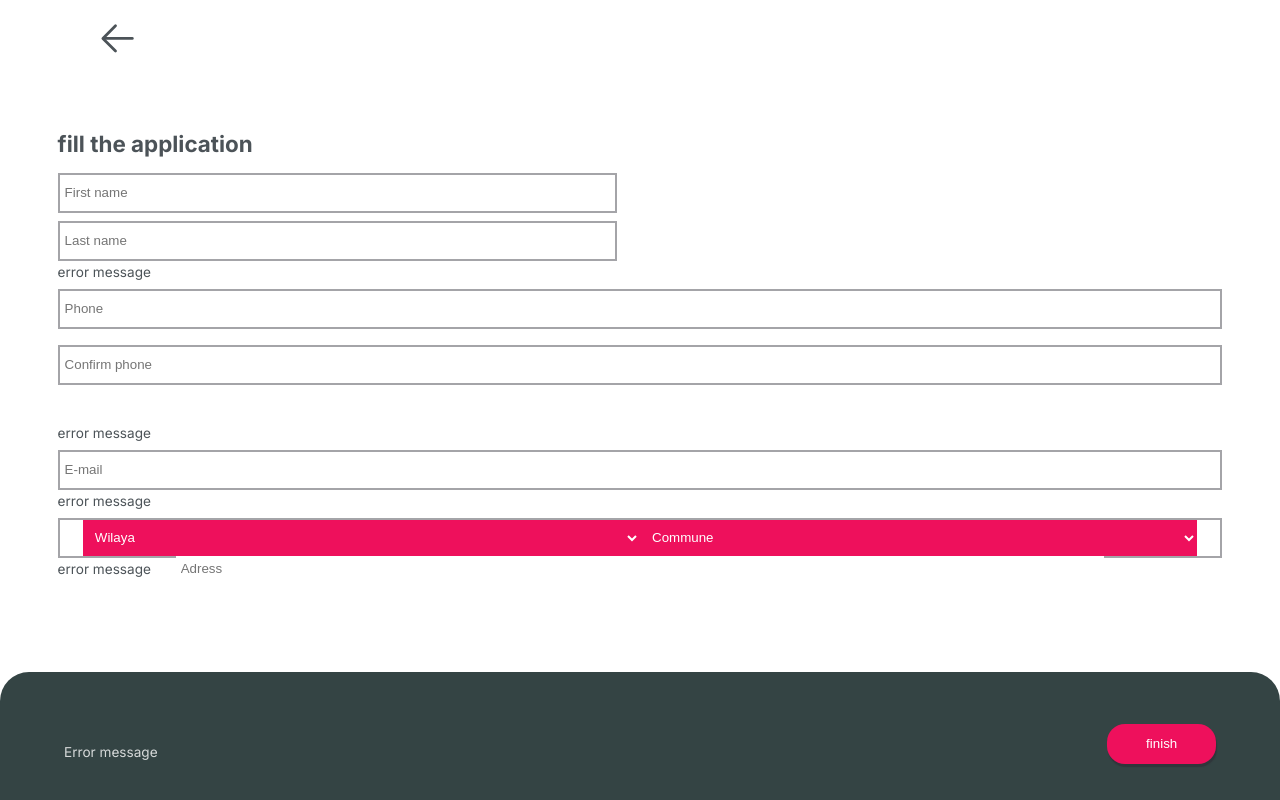
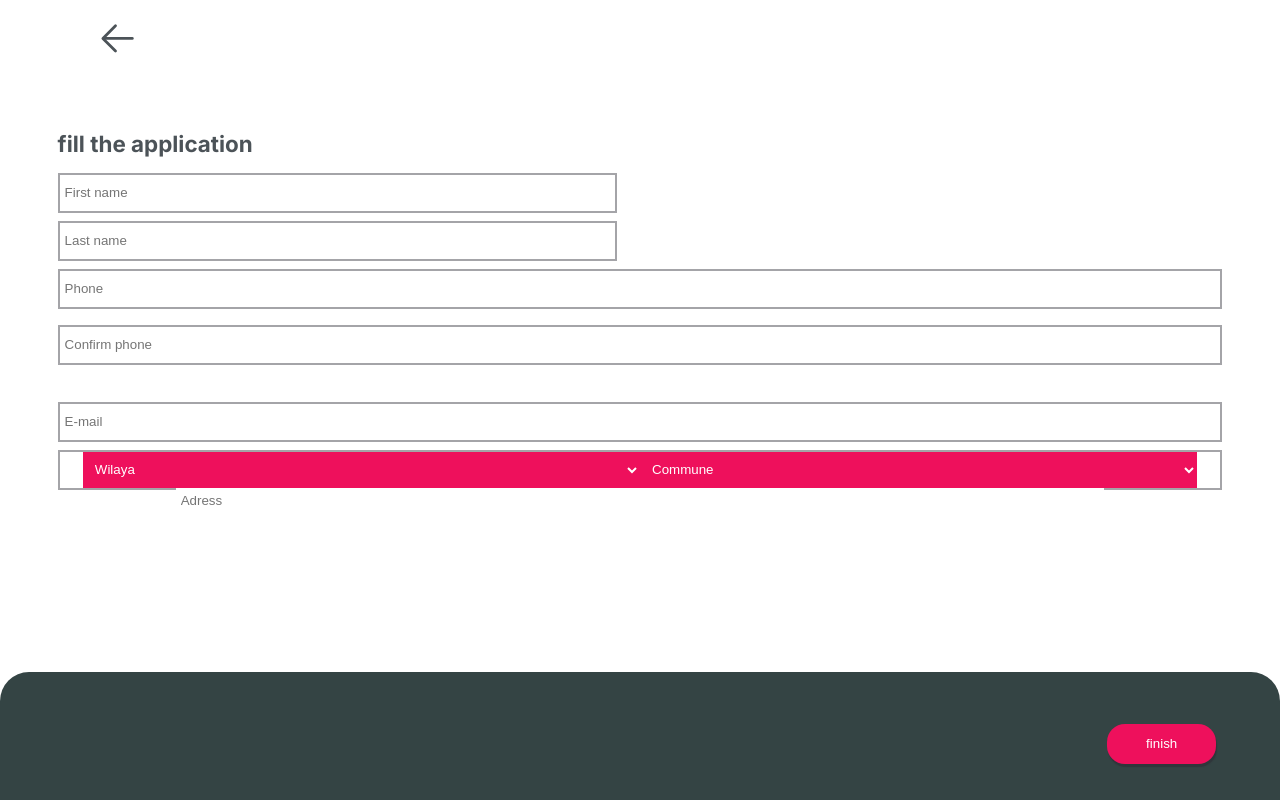
Before and after one commit to yacine-yac/e-commerce-shop, a Next.js app: page /cart/confirm in a window 1280 px wide. Built offline with nearby package versions, Linux system fonts and the light colour scheme.

Commit message:
define form submit for order

```diff
--- a/src/app/cart/confirm/page.tsx
+++ b/src/app/cart/confirm/page.tsx
@@ -4,18 +4,25 @@ import "../page.css"
 import { useForm } from "react-hook-form";
 import { Iclient } from "../../../../lib/models/clients";
 import axios from "axios";
+import { useCart } from "@/hooks/cart";
+import { useState } from "react";
 export default function Confirm(){
-    const {register,watch,handleSubmit}=useForm<Iclient>();
-    console.log(watch("firstName"));
-    console.log(watch("contact.email"));
-    console.log(watch("contact.address"));
-    console.log(watch("contact.address.street"));
+    const {register,setError,watch,handleSubmit,formState}=useForm<Iclient>();
+    const errors=formState.errors;
+    const {cart}=useCart();
     const submiting=async(data:Iclient)=>{
-            try{
-                    await  axios.post('/api/cart',JSON.stringify(data));
-            }catch(e){
-
-            }
+            const cartData=cart.items.map(x=>({quantity:x.quantity,price:x.price,product:x._id}));
+            console.log(data,cart)
+            const order={client:data,cart:{products:cartData}};
+            if(cart.items.length>0)
+                 try{
+                    await axios.post('/api/order',order);
+                    // push into success state
+                 }catch(e){
+                    setError("root",{type:"deps",message:"AN error is occured"});
+                 }
+            else
+                    setError("root",{type:"deps",message:"the cart is empty"})
     }
     return <>
          <div className="pg pg-6 center-h">
@@ -23,46 +30,44 @@ export default function Confirm(){
                  <h2>fill the application</h2>
                  <form id="contact-form" onSubmit={handleSubmit(submiting)}>
                     <label form="firstName">
-                       <input {...register("firstName")}  id="firstName" type="text" name="firstName" placeholder="First name" />
+                       <input {...register("firstName",{required:{value:true,message:"PLease set a correct First Name"}})}  id="firstName" type="text" name="firstName" placeholder="First name" />
                     </label>
                     <label form="lastName">
-                       <input {...register("lastName")} id="lastName" type="text" name="lastName" placeholder="Last name" />
+                       <input {...register("lastName",{required:{value:true,message:"Please set a correct Last Name"}})} id="lastName" type="text" name="lastName" placeholder="Last name" />
                     </label>
-                    <span>error message</span>
+                    <span>{errors.firstName?.message  || errors.lastName?.message}</span>
                     <label>
-                            <input {...register("contact.phone")} type="text" name="phone" placeholder="Phone"  />
+                            <input {...register("contact.phone",{required:{value:true,message:"set a phone number"},pattern:{value:/^(0)(5|6|7){1}[0-9]{8}$/i,message:"Please set a correct phone number"}})} type="text"  placeholder="Phone"  />
                     </label>
                     <label>
-                            <input type="text" name="phone2" placeholder="Confirm phone"  />
+                            <input {...register("contact.phone2",{required:{value:true,message:"Please confirm your number"},validate:(m)=>m==watch("contact.phone") || "your numbers are not identical"})} type="text"   placeholder="Confirm phone"  />
                     </label>
-                    <span>error message</span>
-                    <label><input {...register('contact.email')} type="email"   placeholder="E-mail" /></label>
-                    <span>error message</span>
+                    <span>{errors.contact?.phone?.message || errors.contact?.phone2?.message}</span>
+                    <span>{errors.contact?.address?.province?.message || errors.contact?.address?.city?.message || errors.contact?.address?.street?.message }</span>
+                    <label><input {...register('contact.email',{required:{value:true,message:"insert email"},pattern:{value:/^[^\s@]+@[^\s@]+\.[^\s@]+$/,message:"Insert a valide email"}})} type="email"   placeholder="E-mail" /></label>
+                    <span>{errors.contact?.email?.message}</span>
                     <label className="center-h" form="address">
-                            <select {...register('contact.address.province')}>
-                                <option value="province">Wilaya</option>
+                            <select {...register('contact.address.province',{required:{value:true,message:'Please select province'}})}>
+                                <option value="">Wilaya</option>
                                 <option value="1">adrar</option>
                                 <option value="2">alger</option>
                                 <option value="3">oran</option>
                                 <option value="4">sba</option>
                             </select>
-                            <select {...register("contact.address.city")}>
-                                <option value="-1">Commune</option>
+                            <select {...register("contact.address.city",{required:{value:true,message:'Please select city'}})}>
+                                <option value="">Commune</option>
                                 <option value="1">ddddd</option>
                                 <option value="2">cccc</option>
                                 <option value="3">aaaaa</option>
                                 <option value="4">qqqqq</option>
                             </select>
-                            <input  {...register("contact.address.street")} type="text" id="address" placeholder="Adress" />
+                            <input  {...register("contact.address.street",{required:{value:true,message:"Please write your adress"}})} type="text" id="address" placeholder="Adress" />
                     </label>
-                    <span>error message</span>
-
-
-
+                    <span>{errors.contact?.address?.city?.message}</span>
                  </form>
             </div>
             <div className="s-1 p-bottom s-1-two">
-                <span>Error message</span>
+                <span>{errors.root?.message}</span>
                 <button type="submit" form="contact-form" >finish</button>
             </div>
          </div>
```
